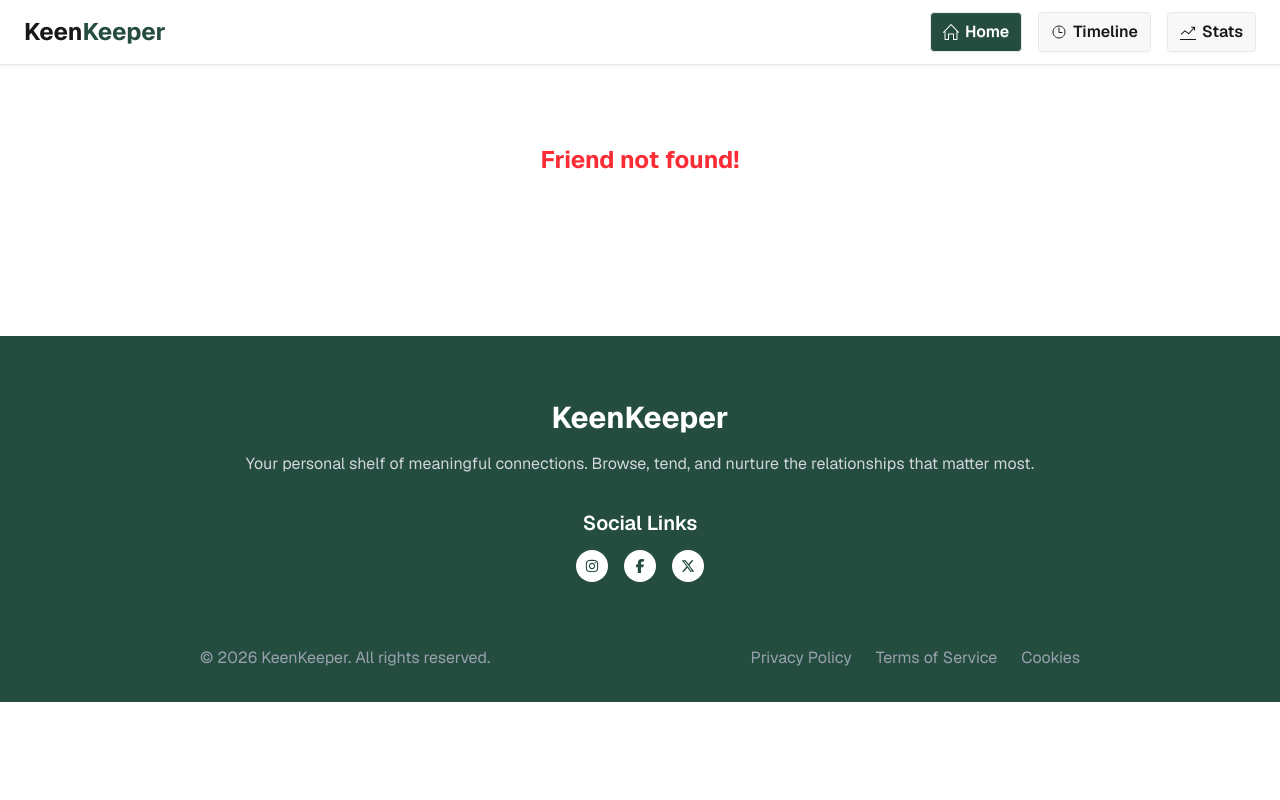
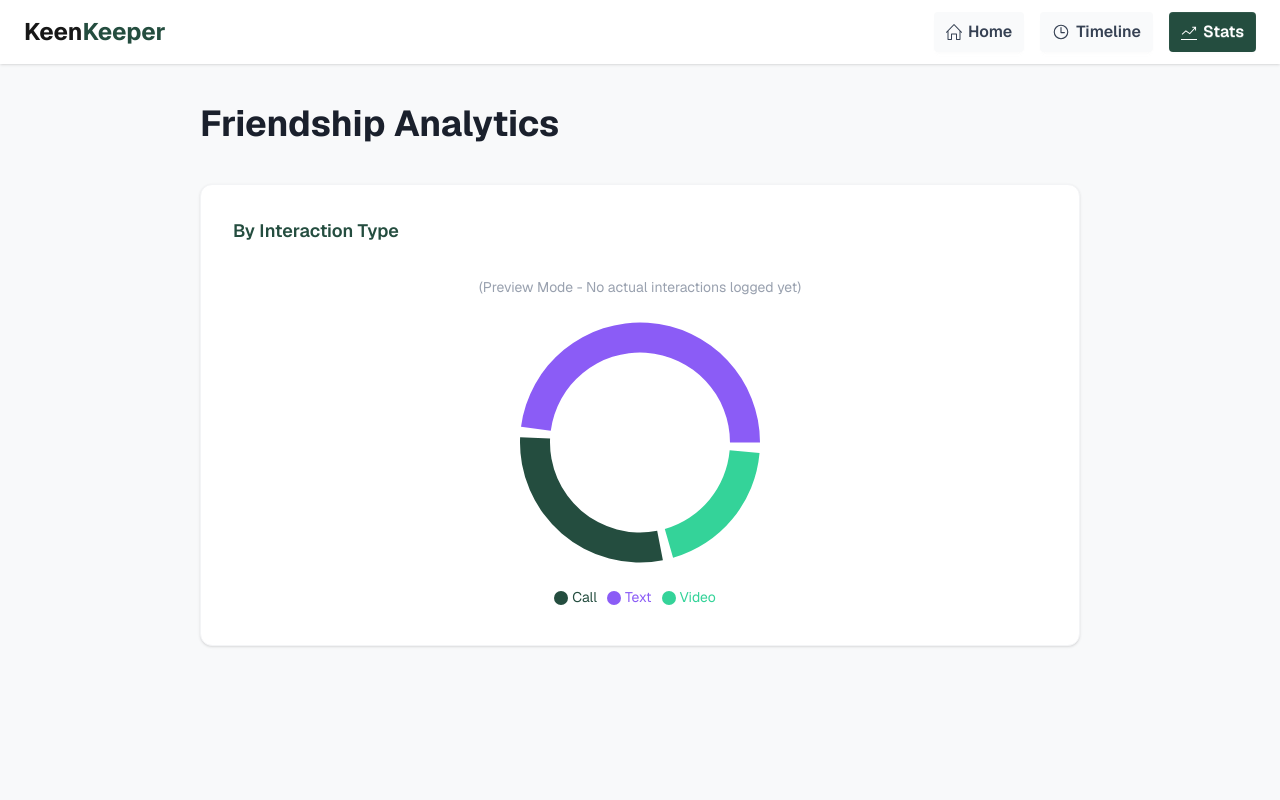
Before and after one commit to farhan5178/Assignment-7-keen-keeper, a Next.js app: page /stats in a window 1280 px wide. Shown: the top 800 px of the page. Built offline with nearby package versions, Linux system fonts and the light colour scheme.

Commit message:
challange part

```diff
--- /dev/null
+++ b/src/app/stats/page.jsx
@@ -0,0 +1,83 @@
+"use client";
+
+import { useState, useEffect } from "react";
+import { PieChart, Pie, Cell, Tooltip, Legend, ResponsiveContainer } from "recharts";
+
+export default function Stats() {
+  const [chartData, setChartData] = useState([]);
+  const [hasData, setHasData] = useState(false);
+
+  useEffect(() => {
+    const savedTimeline = JSON.parse(localStorage.getItem("timeline") || "[]");
+
+    let textCount = 0;
+    let callCount = 0;
+    let videoCount = 0;
+
+    savedTimeline.forEach((entry) => {
+      const type = entry.type.toLowerCase();
+      if (type === "text") textCount++;
+      else if (type === "call") callCount++;
+      else if (type === "video") videoCount++;
+    });
+
+    if (textCount === 0 && callCount === 0 && videoCount === 0) {
+      setChartData([
+        { name: "Text", value: 5, fill: "#8B5CF6" },
+        { name: "Call", value: 3, fill: "#244D3F" },
+        { name: "Video", value: 2, fill: "#34D399" },
+      ]);
+    } else {
+      setHasData(true);
+      setChartData([
+        { name: "Text", value: textCount, fill: "#8B5CF6" },
+        { name: "Call", value: callCount, fill: "#244D3F" },
+        { name: "Video", value: videoCount, fill: "#34D399" },
+      ]);
+    }
+  }, []);
+
+  return (
+    <div className="bg-[#F8F9FA] min-h-screen pt-10 pb-20 px-4 sm:px-10 lg:px-[100px] xl:px-[200px]">
+      <div className="max-w-4xl mx-auto">
+        <h1 className="text-4xl font-bold text-[#1a202c] mb-10">Friendship Analytics</h1>
+
+        <div className="bg-white rounded-xl shadow-sm border border-gray-100 p-8 min-h-[400px]">
+          <h2 className="text-[#244D3F] font-semibold text-lg mb-8">By Interaction Type</h2>
+
+          {!hasData && (
+            <p className="text-center text-gray-400 text-sm mb-4">
+              (Preview Mode - No actual interactions logged yet)
+            </p>
+          )}
+
+          <div className="flex justify-center h-[300px]">
+            <ResponsiveContainer width="100%" height="100%">
+              <PieChart>
+                <Pie
+                  data={chartData}
+                  innerRadius={90}
+                  outerRadius={120}
+                  paddingAngle={5}
+                  dataKey="value"
+                  stroke="none"
+                >
+                  {chartData.map((entry, index) => (
+                    <Cell key={`cell-${index}`} fill={entry.fill} />
+                  ))}
+                </Pie>
+                <Tooltip
+                  contentStyle={{ borderRadius: '8px', border: 'none', boxShadow: '0 4px 6px -1px rgb(0 0 0 / 0.1)' }}
+                />
+                <Legend
+                  iconType="circle"
+                  wrapperStyle={{ fontSize: '14px', color: '#6b7280', paddingTop: '20px' }}
+                />
+              </PieChart>
+            </ResponsiveContainer>
+          </div>
+        </div>
+      </div>
+    </div>
+  );
+}
--- a/src/app/timeline/page.jsx
+++ b/src/app/timeline/page.jsx
@@ -4,6 +4,7 @@ import { useState, useEffect } from "react";
 
 export default function Timeline() {
   const [timeline, setTimeline] = useState([]);
+  const [filter, setFilter] = useState("All");
 
   useEffect(() => {
     const savedTimeline = JSON.parse(localStorage.getItem("timeline") || "[]");
@@ -18,12 +19,15 @@ export default function Timeline() {
         return <img src="/text.png" alt="Text" className="w-6 h-6" />;
       case "video":
         return <img src="/video.png" alt="Video" className="w-6 h-6" />;
-      case "meetup":
-        return <div className="text-2xl">🤝</div>;
       default:
-        return <div className="text-2xl">📝</div>;
+        return null;
     }
   };
+
+  // Filter the timeline based on the selected type
+  const filteredTimeline = filter === "All"
+    ? timeline
+    : timeline.filter(entry => entry.type.toLowerCase() === filter.toLowerCase());
 
   return (
     <div className="bg-[#F8F9FA] min-h-screen pt-10 pb-20 px-4 sm:px-10 lg:px-[100px] xl:px-[200px]">
@@ -31,17 +35,20 @@ export default function Timeline() {
         <h1 className="text-4xl font-bold text-gray-800 mb-6">Timeline</h1>
 
         <div className="mb-8 w-64">
-          <select className="w-full bg-white border border-gray-200 text-gray-500 text-sm rounded-lg py-3 px-4 outline-none shadow-sm cursor-pointer">
-            <option>Filter timeline</option>
-            <option>Call</option>
-            <option>Text</option>
-            <option>Video</option>
-            <option>Meetup</option>
+          <select
+            value={filter}
+            onChange={(e) => setFilter(e.target.value)}
+            className="w-full bg-white border border-gray-200 text-gray-700 text-sm rounded-lg py-3 px-4 outline-none shadow-sm cursor-pointer"
+          >
+            <option value="All">All Interactions</option>
+            <option value="Call">Call</option>
+            <option value="Text">Text</option>
+            <option value="Video">Video</option>
           </select>
         </div>
 
         <div className="flex flex-col gap-4">
-          {timeline.length === 0 ? (
+          {filteredTimeline.length === 0 ? (
             <div className="text-center py-20 bg-white rounded-xl border border-gray-100 shadow-sm">
               <p className="text-gray-500">No interactions logged yet.</p>
               <p className="text-sm text-gray-400 mt-2">Go to a friend's details page to check-in!</p>
--- a/src/components/Navbar.jsx
+++ b/src/components/Navbar.jsx
@@ -1,47 +1,54 @@
-import React from 'react'
+"use client";
+import React from 'react';
+import Link from 'next/link';
+import { usePathname } from 'next/navigation';
 import { SlHome } from "react-icons/sl";
 import { IoTimeOutline } from "react-icons/io5";
 import { TfiStatsUp } from "react-icons/tfi";
 
+export default function Navbar() {
+  const pathname = usePathname();
+  const getLinkClass = (path) => {
+    const baseClass = "btn text-xs sm:text-sm md:text-base px-2 sm:px-3 border-none ";
+    return pathname === path
+      ? baseClass + "bg-[#244D3F] text-white hover:bg-[#1a382e]"
+      : baseClass + "bg-gray-50 text-gray-700 hover:bg-gray-100";
+  };
 
-
-
-export default function Navbar() {
   return (
     <div className="navbar bg-base-100 shadow-sm px-2 sm:px-4 md:px-6">
       <div className="navbar-start">
         <div className="dropdown">
           <div tabIndex={0} role="button" className="btn btn-ghost lg:hidden">
-        <svg xmlns="http://www.w3.org/2000/svg" className="h-5 w-5" fill="none" viewBox="0 0 24 24" stroke="currentColor"> <path strokeLinecap="round" strokeLinejoin="round" strokeWidth="2" d="M4 6h16M4 12h8m-8 6h16" /> </svg>
+            <svg xmlns="http://www.w3.org/2000/svg" className="h-5 w-5" fill="none" viewBox="0 0 24 24" stroke="currentColor">
+              <path strokeLinecap="round" strokeLinejoin="round" strokeWidth="2" d="M4 6h16M4 12h8m-8 6h16" />
+            </svg>
           </div>
-
         </div>
-    <a className="font-bold text-[18px] md:text-[24px] sm:text-[20px]">Keen<small className='text-[#244D3F] font-bold text-[18px] sm:text-[20px] md:text-[24px]'>Keeper</small></a>
+        <Link href="/" className="font-bold text-[18px] md:text-[24px] sm:text-[20px]">
+          Keen<small className='text-[#244D3F] font-bold text-[18px] sm:text-[20px] md:text-[24px]'>Keeper</small>
+        </Link>
       </div>
       <div className="navbar-center hidden lg:flex">
       </div>
       <div className="navbar-end gap-1 sm:gap-2 md:gap-4">
-        <a className="btn bg-[#244D3F] text-white text-xs sm:text-sm md:text-base px-2 sm:px-3">
 
+        <Link href="/" className={getLinkClass('/')}>
           <SlHome />
-          <span className="hidden sm:inline">
-            Home
-          </span>
-        </a>
-        <a className="btn text-xs sm:text-sm md:text-base px-2 sm:px-3">  <IoTimeOutline />
-          <span className="hidden sm:inline">
-            Timeline
-          </span>
+          <span className="hidden sm:inline">Home</span>
+        </Link>
 
-        </a>
-        <a className="btn text-xs sm:text-sm md:text-base px-2 sm:px-3"> <TfiStatsUp />
-          <span className="hidden sm:inline">
-            Stats
-          </span>
+        <Link href="/timeline" className={getLinkClass('/timeline')}>
+          <IoTimeOutline className="text-lg" />
+          <span className="hidden sm:inline">Timeline</span>
+        </Link>
 
-        </a>
+        <Link href="/stats" className={getLinkClass('/stats')}>
+          <TfiStatsUp />
+          <span className="hidden sm:inline">Stats</span>
+        </Link>
 
       </div>
     </div>
-  )
+  );
 }
```
Lines whose indentation alone changed are shown as unchanged.
